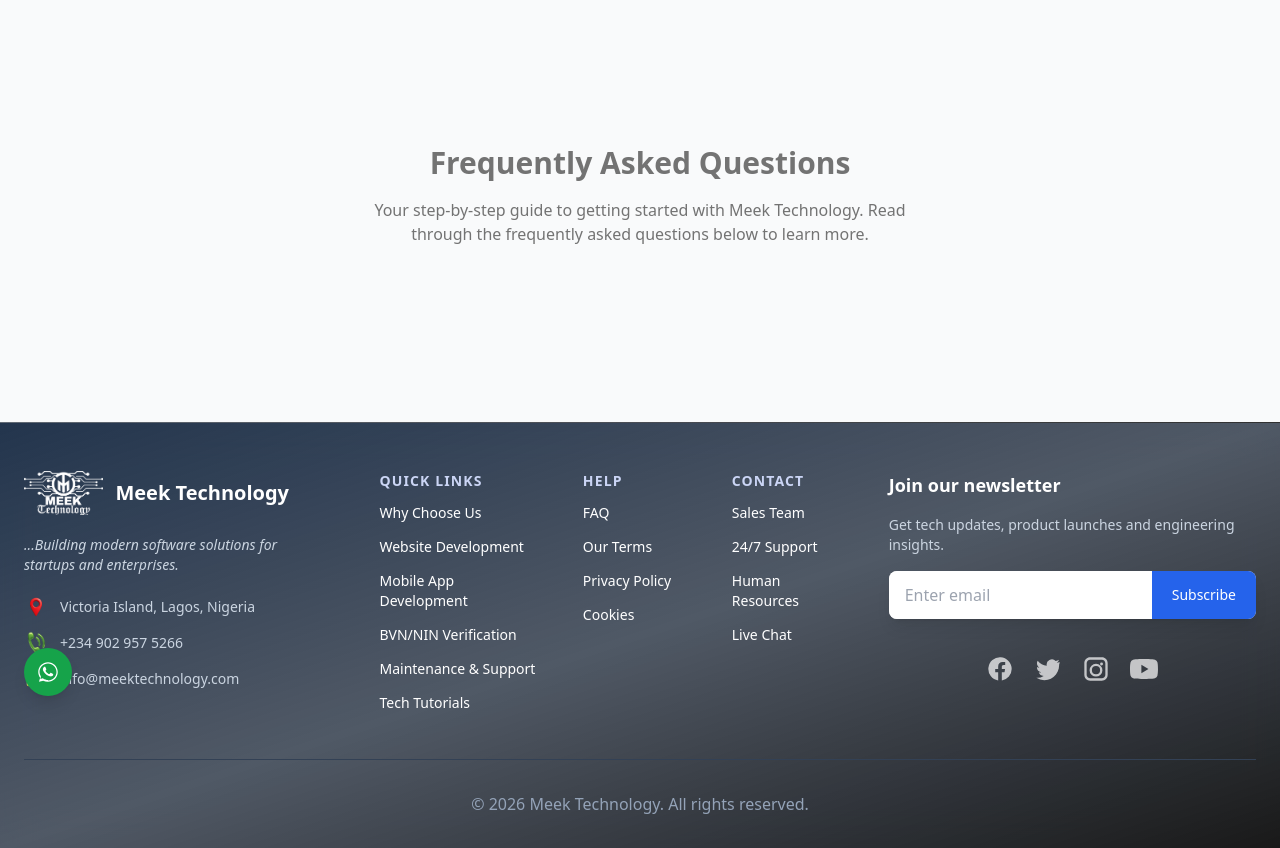
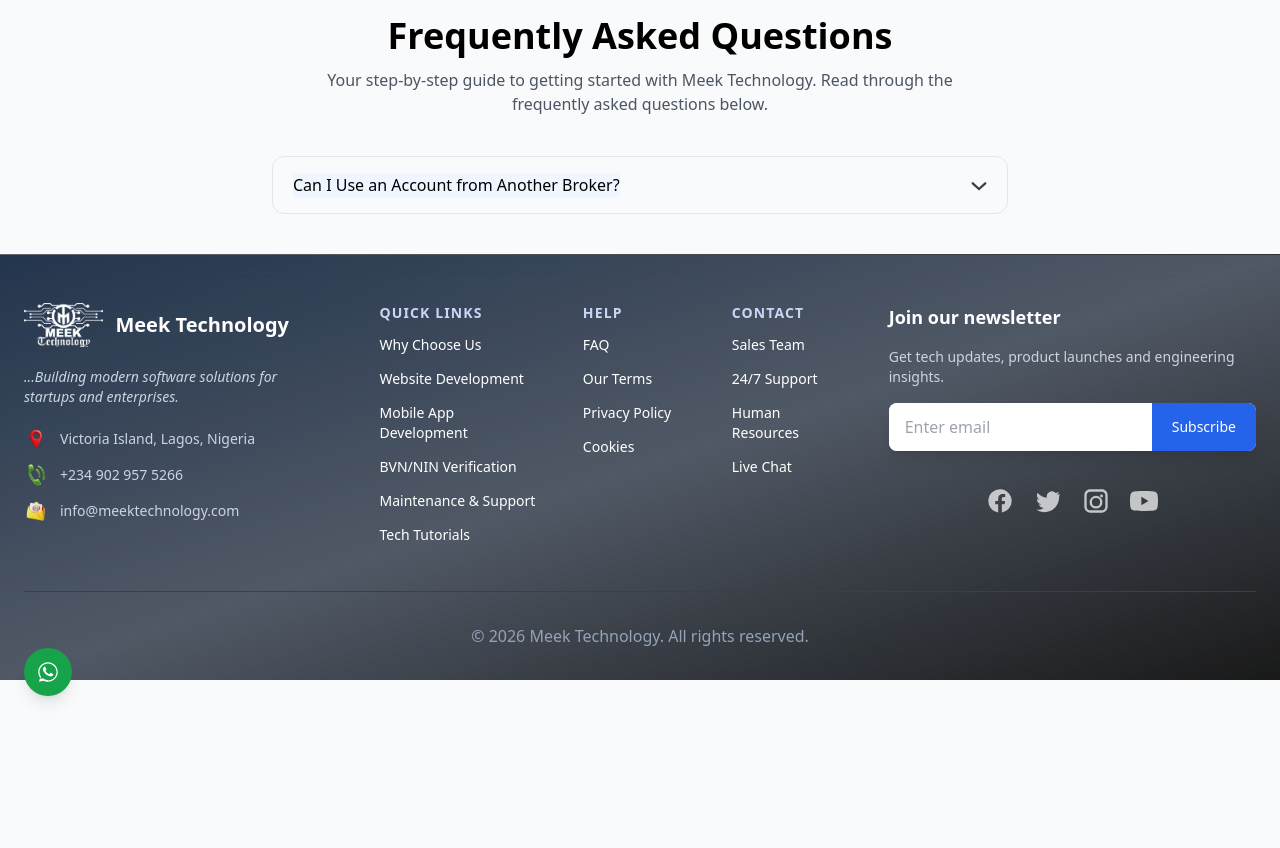
Before and after one commit to Mightysho/meektech-site, a Django app: template apps/help/templates/help/faq.html in a window 1280 px wide. Shown: the part 80-928 px from the top of the page. After the commit the page ends 784 px from the top, so only its background shows below. Run offline with Django 5.2, Linux system fonts and the light colour scheme; the template is opened without the code that fills it, so the values that code supplies are empty; parts of the project's set-up code (start-up, migrations or seed data) failed here and were passed over; some libraries are stand-ins or nearby versions.

Commit message:
fixing tasks

```diff
--- a/apps/help/admin.py
+++ b/apps/help/admin.py
@@ -1,8 +1,8 @@
 from django.contrib import admin
-from .models import FaqFooter
+from .models import Faq
 
 
-@admin.register(FaqFooter)
+@admin.register(Faq)
 class FaqAdmin(admin.ModelAdmin):
 
     list_display = (
--- a/apps/help/models.py
+++ b/apps/help/models.py
@@ -3,7 +3,7 @@ from django.db import models
 # Create your models here.
 
 
-class FaqFooter(models.Model):
+class Faq(models.Model):
     Question = models.CharField(max_length=100, blank=True, null=True)
     Answer = models.TextField(blank=True, null=True)
 
--- a/apps/help/templates/help/faq.html
+++ b/apps/help/templates/help/faq.html
@@ -3,53 +3,100 @@
 
 {% block title %}FAQ{% endblock %}
 
+{% block extra_head %}
+<style>
+  /* Scope everything to FAQ only */
+  .faq-wrapper .faq-content {
+    max-height: 0;
+    overflow: hidden;
+    transition: max-height 0.35s ease;
+  }
+
+  .faq-wrapper .faq-content.open {
+    max-height: 500px;
+  }
+
+  .faq-wrapper .rotate-icon {
+    transition: transform 0.3s ease;
+  }
+
+  .faq-wrapper .rotate-icon.open {
+    transform: rotate(180deg);
+  }
+</style>
+{% endblock %}
+
 {% block content %}
-<div class="text-neutral-500 pt-16">
-    <div class="bg-gradient-to-t from-primary-500/10 from-20% to-transparent relative bg-surface-950 p-12 lg:p-20">
-        <div class="relative z-20 flex flex-col items-center gap-14 zoomin">
-            <div class="flex flex-col items-center gap-4">
-                <h1 class="text-3xl font-semibold text-neutral-500 leading-tight">
-                    Frequently Asked Questions
-                </h1>
-                <p class="text-base text-neutral-500 leading-normal max-w-xl text-center">
-                    Your step-by-step guide to getting started with Meek Technology.
-                    Read through the frequently asked questions below to learn more.
-                </p>
-            </div>
-            <div class="w-full max-w-[682px]">
-                {% for faq in frequently %}
-                    <div class="p-accordion p-component !rounded-xl !overflow-hidden border-none" data-pc-name="accordion" pc2="" data-pc-section="root">
-                        <div class="p-accordionpanel !border-b !border-white/10 last:!border-none" data-pc-name="accordionpanel" data-p-disabled="false" pc3="" data-pc-section="root" data-p-active="false">
-                            <button class="p-accordionheader !bg-primary-300 !p-6 !text-lg !font-medium !text-neutral-500 !leading-tight"
-                            type="button" id="pv_id_1_accordionheader_0" tabindex="0" aria-controls="pv_id_1_accordioncontent_0"
-                            data-pc-name="accordionheader" data-p-disabled="false" pc4="" data-pc-section="root"
-                            aria-expanded="false" data-p-active="false">
-                                {{ Faq.Question }}
-                            <svg width="14" height="14" viewBox="0 0 14 14" fill="none"
-                            xmlns="http://www.w3.org/2000/svg" class="p-icon p-accordionheader-toggle-icon !text-neutral-500 !w-4 !h-4"
-                            aria-hidden="true" data-pc-section="toggleicon">
-                            <path d="M12.2097 10.4113C12.1057 10.4118 12.0027 10.3915 11.9067 10.3516C11.8107 10.3118 11.7237 10.2532 11.6506 10.1792L6.93602 5.46461L2.22139
-                            10.1476C2.07272 10.244 1.89599 10.2877 1.71953 10.2717C1.54307 10.2556 1.3771 10.1808 1.24822 10.0593C1.11933 9.93766 1.035 9.77633 1.00874
-                            9.6011C0.982477 9.42587 1.0158 9.2469 1.10338 9.09287L6.37701 3.81923C6.52533 3.6711 6.72639 3.58789 6.93602 3.58789C7.14565 3.58789 7.3467
-                            3.6711 7.49502 3.81923L12.7687 9.09287C12.9168 9.24119 13 9.44225 13 9.65187C13 9.8615 12.9168 10.0626 12.7687 10.2109C12.616 10.3487 12.4151
-                            10.4207 12.2097 10.4113Z" fill="currentColor"></path>
-                            </svg>
-                            </button>
-                            <div class="p-accordioncontent !bg-neutral-20" id="pv_id_1_accordioncontent_0" role="region" aria-labelledby="pv_id_1_accordionheader_0" data-pc-name="accordioncontent" pc6="" data-pc-section="root" data-p-active="false" style="display: none;">
-                                <div class="p-accordioncontent-content !p-6 !bg-black/10" data-pc-section="content">
-                                    <p class="text-base !text-neutral-500 leading-normal">
-                                        {{ Faq.Answer }}
-                                    </p>
-                                </div>
-                            </div>
-                        </div>
-                    </div>
-                {% endfor %}
-            </div>
-        </div>
+
+<div class="faq-wrapper">
+
+  <!-- HEADER -->
+  <div class="bg-gradient-to-t from-primary-500/10 to-transparent py-12 px-4 py-4">
+    <div class="text-center max-w-2xl mx-auto">
+
+      <h1 class="text-3xl md:text-4xl font-semibold text-black mb-3">
+        Frequently Asked Questions
+      </h1>
+
+      <p class="text-gray-600 text-sm md:text-base">
+        Your step-by-step guide to getting started with Meek Technology.
+        Read through the frequently asked questions below.
+      </p>
+
     </div>
+  </div>
+
+  <!-- FAQ ITEMS -->
+  <div class="max-w-3xl mx-auto px-4 mt-6 space-y-3">
+
+    <!-- ITEM -->
+    <div class="border border-gray-200 rounded-xl overflow-hidden">
+
+      <button class="faq-toggle w-full flex justify-between items-center px-5 py-4 text-left">
+
+        <span class="font-medium text-black text-sm md:text-base bg-blue-50">
+          Can I Use an Account from Another Broker?
+        </span>
+
+        <svg class="rotate-icon w-4 h-4 text-gray-700"
+          viewBox="0 0 14 14" fill="none">
+          <path d="M1.5 5.5L7 10.5L12.5 5.5" stroke="currentColor" stroke-width="2" stroke-linecap="round"/>
+        </svg>
+
+      </button>
+
+      <div class="faq-content px-5 bg-[#0000001A]">
+        <p class="py-4 text-[#121212] text-sm md:text-base">
+          No. Our system only works with Vantage Markets accounts.
+        </p>
+      </div>
+
+    </div>
+
+  </div>
+
 </div>
 
+<script>
+  document.querySelectorAll(".faq-toggle").forEach(toggle => {
+    toggle.addEventListener("click", () => {
+      const content = toggle.nextElementSibling;
+      const icon = toggle.querySelector(".rotate-icon");
 
+      // Close others
+      document.querySelectorAll(".faq-content").forEach(item => {
+        if (item !== content) item.classList.remove("open");
+      });
+
+      document.querySelectorAll(".rotate-icon").forEach(i => {
+        if (i !== icon) i.classList.remove("open");
+      });
+
+      // Toggle current
+      content.classList.toggle("open");
+      icon.classList.toggle("open");
+    });
+  });
+</script>
 
 {% endblock %}
--- a/apps/help/urls.py
+++ b/apps/help/urls.py
@@ -2,5 +2,5 @@ from django.urls import path
 from . import views
 
 urlpatterns = [
-    path("faq/", views.Faq, name="faq"),
+    path("faq/", views.faqfooter, name="faq"),
 ]
--- a/apps/help/views.py
+++ b/apps/help/views.py
@@ -1,7 +1,7 @@
 from django.shortcuts import render
-from .models import FaqFooter
+from .models import Faq
 # Create your views here.
 
-def Faq(request):
-    frequently = FaqFooter.objects.all()
+def faqfooter(request):
+    frequently = Faq.objects.all()
     return render(request, "help/faq.html", {"frequently": frequently})
```
Also changed, not shown: apps/help/migrations/0001_initial.py (added), apps/help/migrations/__init__.py (added).
